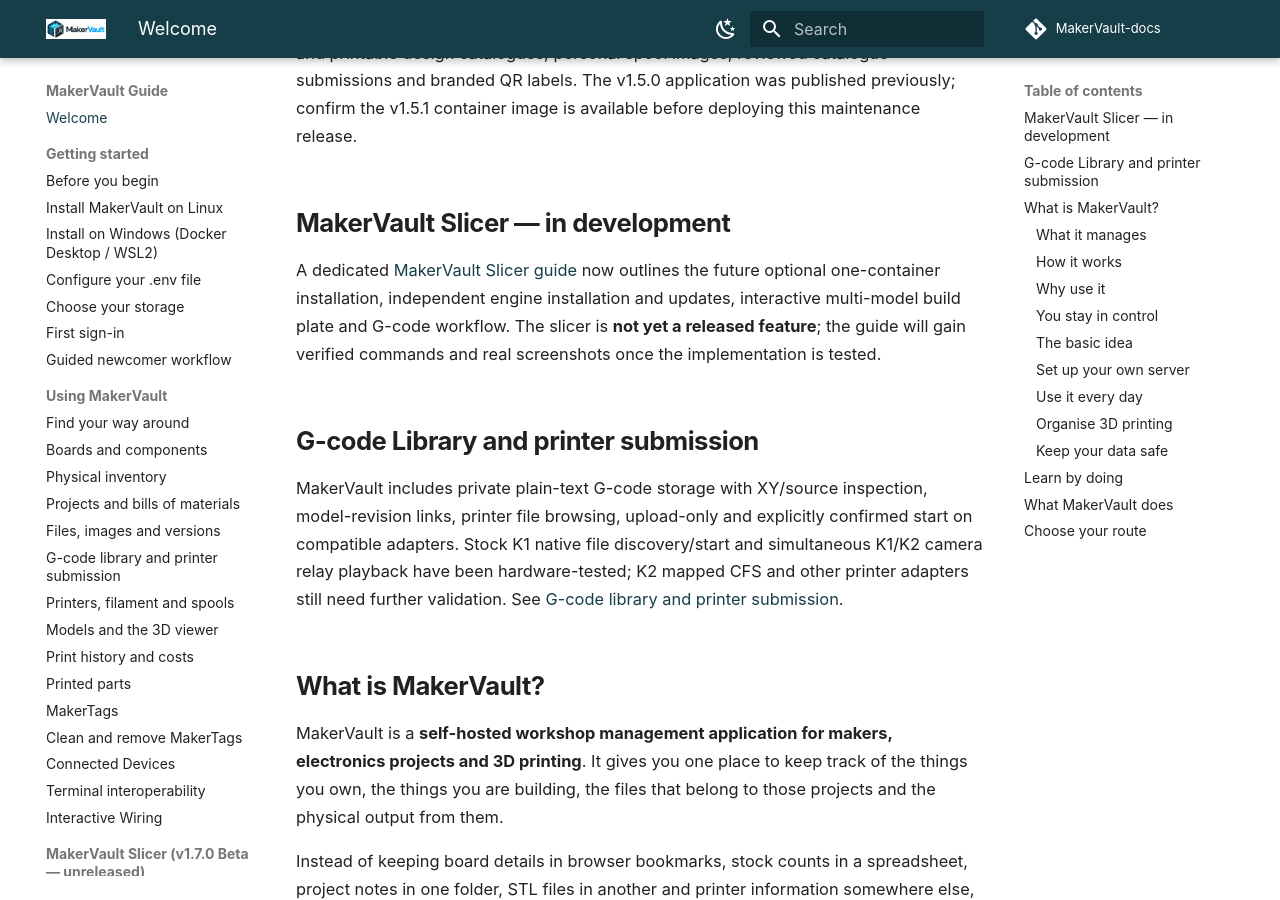
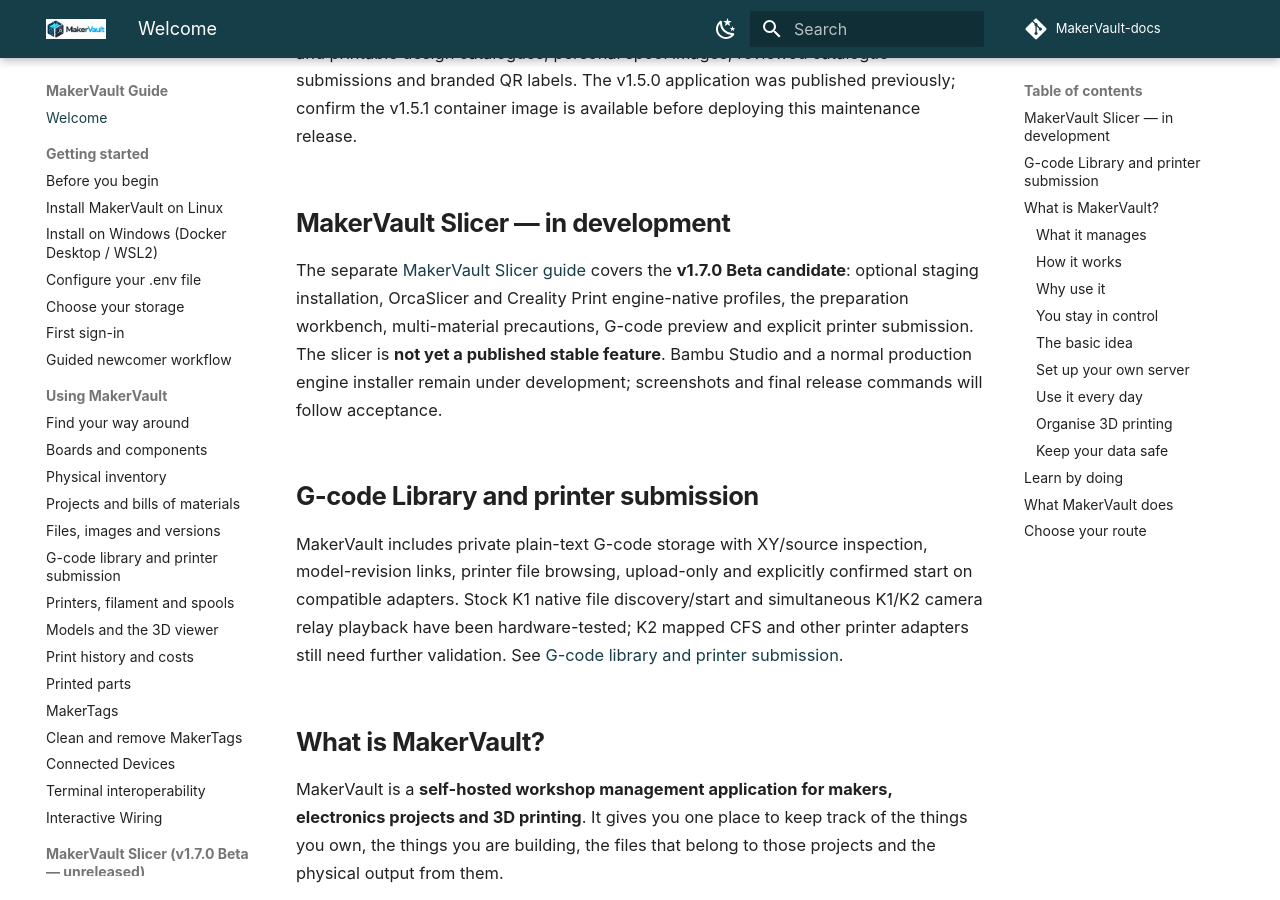
Before and after one commit to gavrd7/MakerVault-docs, an MkDocs documentation site: the page built from docs/guide/index.md, in a window 1280 px wide and 900 px high, scrolled down 755 px. Built offline with MkDocs 1.6.1 and Material for MkDocs 9.7.7, drawn with Linux system fonts in a browser that asks for light colours; comment, search, counter and statistics services are not loaded.

Commit message:
docs(slicer): link updated standalone beta guide from landing page

```diff
--- a/docs/guide/index.md
+++ b/docs/guide/index.md
@@ -13,7 +13,7 @@ Learn to install MakerVault, record what you own and bring your projects, files
 
 ## MakerVault Slicer — in development
 
-A dedicated [MakerVault Slicer guide](slicer/index.md) now outlines the future optional one-container installation, independent engine installation and updates, interactive multi-model build plate and G-code workflow. The slicer is **not yet a released feature**; the guide will gain verified commands and real screenshots once the implementation is tested.
+The separate [MakerVault Slicer guide](slicer/index.md) covers the **v1.7.0 Beta candidate**: optional staging installation, OrcaSlicer and Creality Print engine-native profiles, the preparation workbench, multi-material precautions, G-code preview and explicit printer submission. The slicer is **not yet a published stable feature**. Bambu Studio and a normal production engine installer remain under development; screenshots and final release commands will follow acceptance.
 
 ## G-code Library and printer submission
 
```
